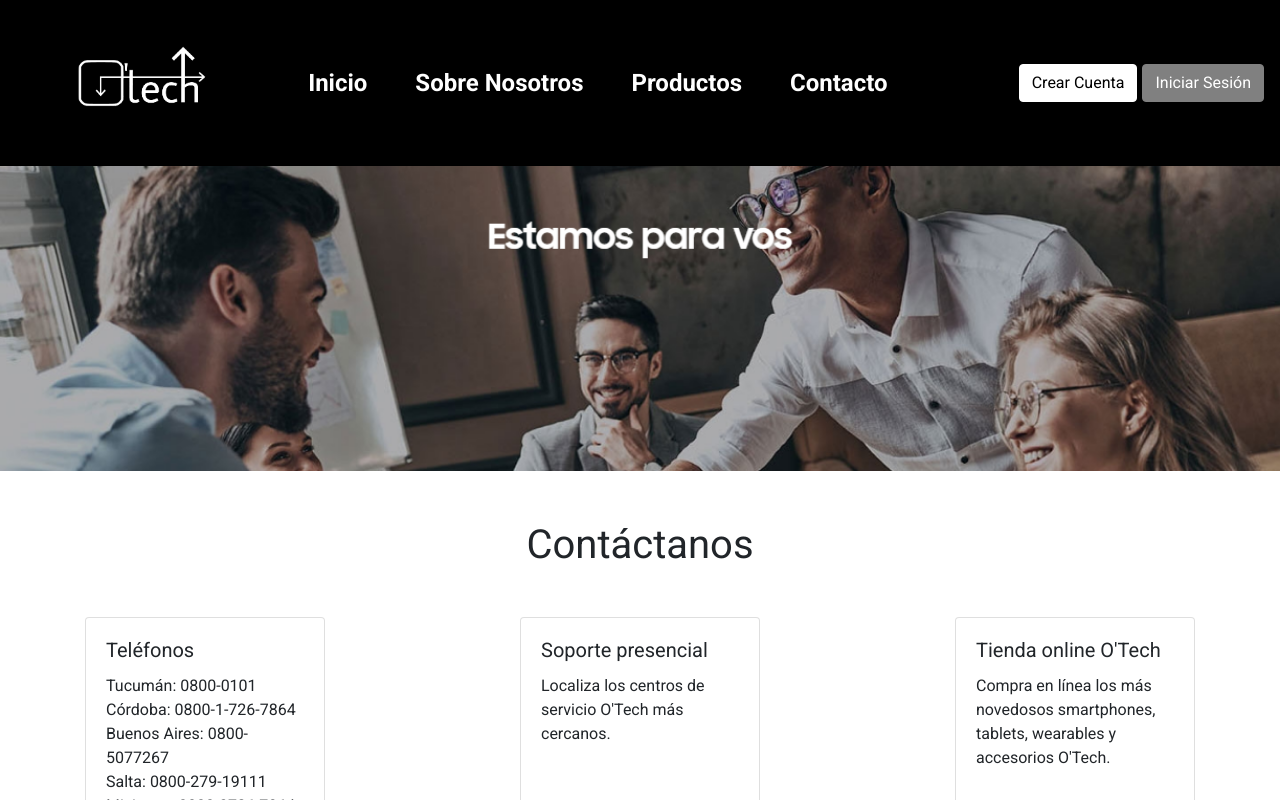
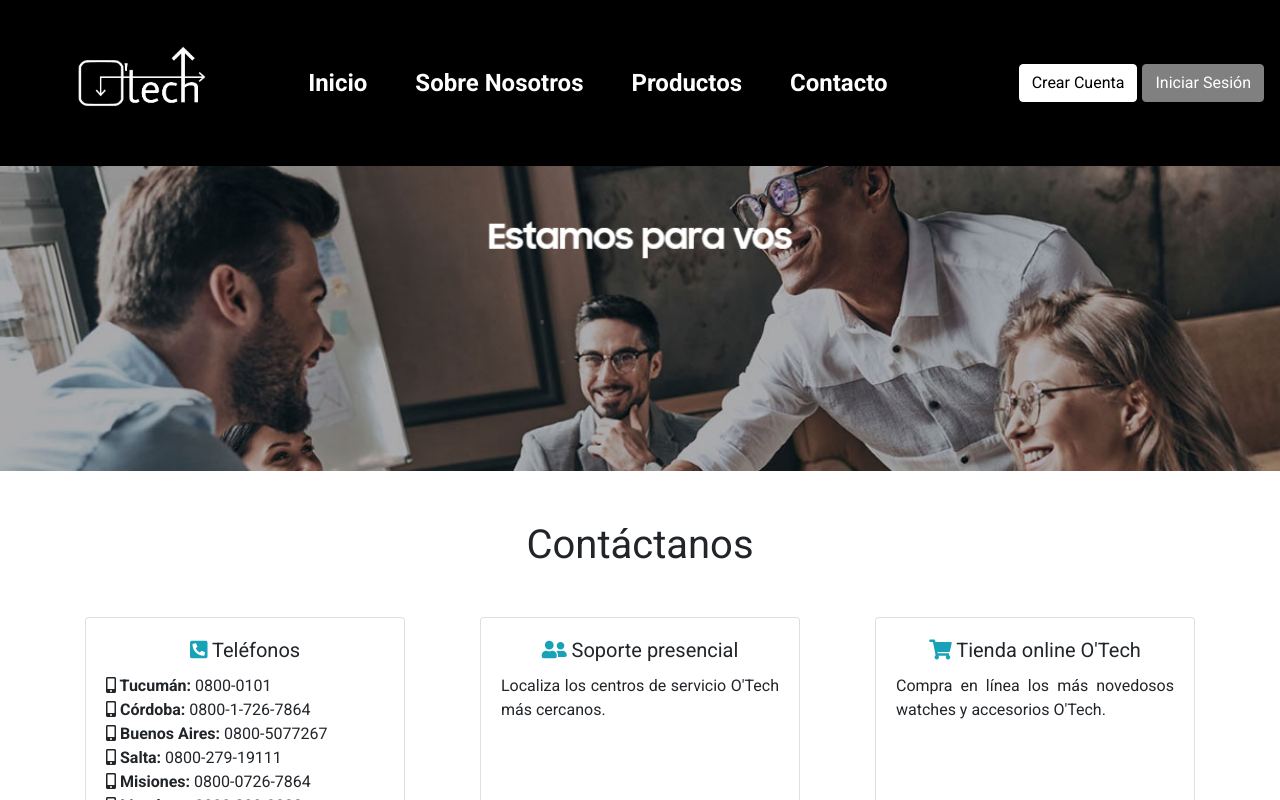
Before and after one commit to ConstanzaGalia/proyectoFinal-fontend, a React (Create React App) app: page /contacto in a window 1280 px wide. Shown: the top 800 px of the page. Built offline with nearby package versions, Linux system fonts and the light colour scheme; a web font is replaced by a local one.

Commit message:
detalles en contacto

```diff
--- a/src/css/Contact.css
+++ b/src/css/Contact.css
@@ -1,2 +1,11 @@
-h1{margin-top: 50px;}
-#button{border: radius 15px;}
+h1 {
+    margin-top: 50px;
+}
+
+#button {
+    border: radius 15px;
+}
+
+.fontas {
+    color: #17a2b8;
+}
--- a/src/pages/Contact.jsx
+++ b/src/pages/Contact.jsx
@@ -45,57 +45,59 @@ export default function Contact({token, user, setToken}) {
       <Container>
         <h1 align="center">Contáctanos</h1>
         <div className="d-flex flex-wrap mt-5 justify-content-between">
-          <Card style={{ width: "15rem" }}>
+          <Card style={{ width: "20rem" }}>
             <Card.Body>
-              <Card.Title>Teléfonos</Card.Title>
+              <Card.Title className="text-center"><i class="fas fa-phone-square-alt fontas"></i> Teléfonos</Card.Title>
 
               <Card.Text>
-                Tucumán: 0800-0101
+                <i class="fas fa-mobile-alt"></i><strong> Tucumán: </strong>0800-0101
                 <br></br>
-                Córdoba: 0800-1-726-7864
+                <i class="fas fa-mobile-alt"></i><strong> Córdoba: </strong>0800-1-726-7864
                 <br></br>
-                Buenos Aires: 0800-5077267
+                <i class="fas fa-mobile-alt"></i><strong> Buenos Aires: </strong>0800-5077267
                 <br></br>
-                Salta: 0800-279-19111
+                <i class="fas fa-mobile-alt"></i><strong> Salta: </strong>0800-279-19111
                 <br></br>
-                Misiones: 0800-0726-7864
+                <i class="fas fa-mobile-alt"></i><strong> Misiones: </strong>0800-0726-7864
                 <br></br>
-                Mendoza: 0800-299-0033
+                <i class="fas fa-mobile-alt"></i><strong> Mendoza: </strong> 0800-299-0033
                 <br></br>
-                Chubut: 0800-751-2676
+                <i class="fas fa-mobile-alt"></i><strong> Chubut: </strong> 0800-751-2676
                 <br></br>
-                Atención de 8:00 a 23:00 Hrs, Lunes a Domingo
+                Atención de 8:00 a 23:00 Hrs
+                <br></br>
+                Lunes a Domingo
               </Card.Text>
             </Card.Body>
           </Card>
-          <Card style={{ width: "15rem" }}>
+          <Card style={{ width: "20rem" }}>
             <Card.Body>
-              <Card.Title>Soporte presencial</Card.Title>
+              <Card.Title className="text-center"><i class="fas fa-user-friends fontas"></i> Soporte presencial</Card.Title>
 
-              <Card.Text>
+              <Card.Text className="text-justify">
                 Localiza los centros de servicio O'Tech más cercanos.
               </Card.Text>
               <br></br>
               <br></br>
               <br></br>
               <br></br>
-              <Card.Link href="https://www.google.com/maps/place/RollingCode+School/@-26.8367009,-65.2093905,17z/data=!3m1!4b1!4m5!3m4!1s0x94225d3ad7f30f1d:0xf8606cd659b8e3e4!8m2!3d-26.8367009!4d-65.2072018">
+              <Card.Link href="https://www.google.com/maps/place/RollingCode+School/@-26.8367009,-65.2093905,17z/data=!3m1!4b1!4m5!3m4!1s0x94225d3ad7f30f1d:0xf8606cd659b8e3e4!8m2!3d-26.8367009!4d-65.2072018" className="d-flex justify-content-center">
                 <Button variant="info">Clic Aquí</Button>{" "}
               </Card.Link>
             </Card.Body>
           </Card>
-          <Card style={{ width: "15rem" }}>
+          <Card style={{ width: "20rem" }}>
             <Card.Body>
-              <Card.Title>Tienda online O'Tech</Card.Title>
+              <Card.Title className="text-center"><i class="fas fa-shopping-cart fontas"></i> Tienda online O'Tech</Card.Title>
 
-              <Card.Text>
-                Compra en línea los más novedosos smartphones, tablets,
-                wearables y accesorios O'Tech.
+              <Card.Text className="text-justify">
+                Compra en línea los más novedosos watches y accesorios O'Tech.
               </Card.Text>
               <br></br>
               <br></br>
               <br></br>
-              <Card.Link href="/">
+              <br></br>
+              <Card.Link href="/" className="d-flex justify-content-center">
                 <Button variant="info">Clic Aquí</Button>{" "}
               </Card.Link>
             </Card.Body>
```
